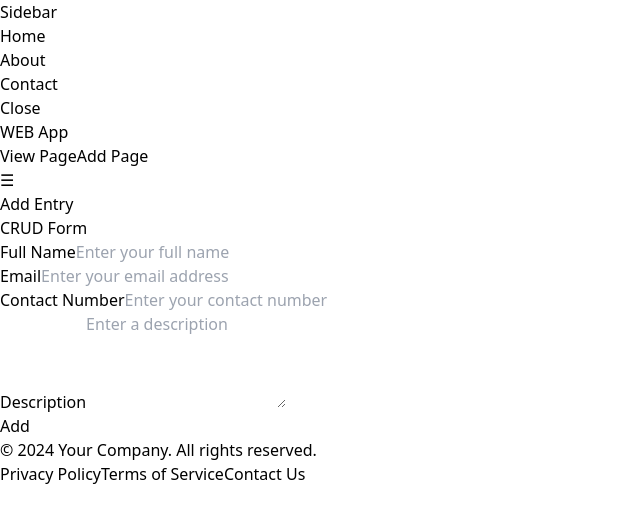
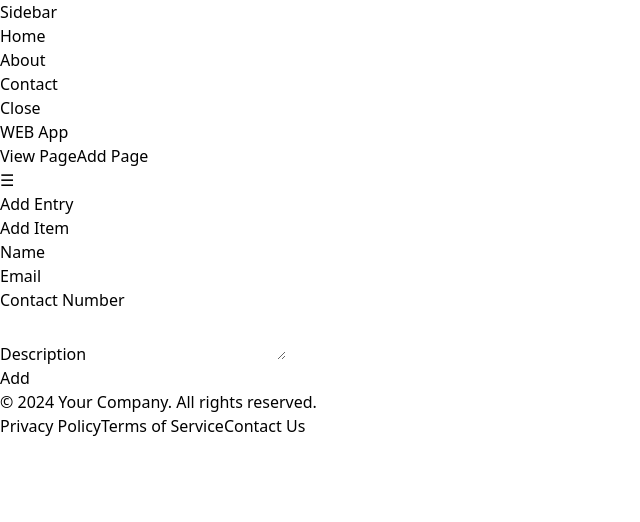
Before and after one commit to khushipokiya/vite-5, a React (Vite) app: page /add in a window 1280 px wide. Shown: the top 522 px of the page, without its empty margins (0-640 px from the left). Built offline with nearby package versions, Linux system fonts and the light colour scheme.

Commit message:
used context

```diff
--- a/src/App.jsx
+++ b/src/App.jsx
@@ -1,92 +1,44 @@
-import React, { useState } from 'react';
-import CrudForm from './componants/Form';
-import Header from './componants/Header';
-import Sidebar from './componants/Sidebar1';
+// src/App.jsx
+import React,{useState} from 'react';
+import { BrowserRouter as Router, Route, Routes } from 'react-router-dom';
+import { AppProvider } from './Appcontext';
 import ViewPage from './pages/ViewPage';
 import AddPage from './pages/AddPage';
+
+
+import Sidebar from './componants/Sidebar1';
+import Form from './componants/Form';
+import Header1 from './componants/Header';
 import Footer from './componants/Footer';
-import { BrowserRouter as Router, Route, Routes } from 'react-router-dom';
 
 const App = () => {
-  const [items, setItems] = useState([]);
-  const [editingIndex, setEditingIndex] = useState(null);
   const [isSidebarOpen, setIsSidebarOpen] = useState(false);
-
-  const handleAdd = (item) => {
-    setItems([...items, item]);
-  };
-
-  //   const handleEdit = (item, index) => {
-  //   // This sets the form to the item to be edited and highlights the correct item
-  //   setEditingIndex(index);
-  //   formik.setValues(item); // Assuming formik is in the parent component or accessible
-  // };
-
-  const handleEdit = (item, index) => {
-    const updatedItems = [...items];
-    updatedItems[index] = item;
-    setItems(updatedItems);
-    setEditingIndex(null);
-  };
-
-  const handleDelete = (index) => {
-    setItems(items.filter((_, i) => i !== index));
-    if (editingIndex === index) {
-      setEditingIndex(null);
-    }
-  };
-
   const toggleSidebar = () => {
     setIsSidebarOpen(!isSidebarOpen);
   };
 
   return (
+    <AppProvider>
       <Router>
         <div className="flex h-screen bg-gray-100">
           <Sidebar isOpen={isSidebarOpen} toggleSidebar={toggleSidebar} />
 
           <div className="flex-1 flex flex-col">
-          <Header toggleSidebar={toggleSidebar} />
-          <main className="flex-1 p-4">
+          <Header1 toggleSidebar={toggleSidebar} />
+              <main className="flex-1 p-6 bg-gray-100">
                 <Routes>
-              <Route
-                path="/"
-                element={
-                  <CrudForm
-                    items={items}
-                    onAdd={handleAdd}
-                    onEdit={handleEdit}
-                    editingIndex={editingIndex}
-                    onDelete={handleDelete}
-                  />
-                }
-              />
-              <Route
-                path="/view"
-                element={
-                  <ViewPage
-                    items={items}
-                    onEdit={handleEdit}
-                    onDelete={handleDelete}
-                  />
-                }
-              />
-              <Route
-                path="/add"
-                element={
-                  <AddPage
-                    onAdd={handleAdd}
-                    editingIndex={editingIndex}
-                    onEdit={handleEdit}
-                  />
-                }
-              />
+                  <Route path="/" element={<Form />} />
+                  <Route path="/add" element={<AddPage />} />
+                  <Route path="/view" element={<ViewPage />} />
+
                 </Routes>
               </main>
           <Footer />
             </div>
+       <div/>
           </div>
       </Router>
+    </AppProvider>
   );
 };
 
--- /dev/null
+++ b/src/Appcontext.jsx
@@ -0,0 +1,43 @@
+// src/AppContext.jsx
+import React, { createContext, useState, useContext } from 'react';
+
+// Create context
+const AppContext = createContext();
+
+// Context provider component
+const AppProvider = ({ children }) => {
+  const [items, setItems] = useState([]);
+  const [currentItem, setCurrentItem] = useState(null);
+
+  const addItem = (item) => {
+    setItems([...items, { ...item, id: Date.now() }]);
+  };
+
+
+  const updateItem = (id, updatedItem) => {
+    setItems(items.map(item => (item.id === id ? { ...updatedItem, id } : item)));
+  };
+
+  const deleteItem = (id) => {
+    setItems(items.filter(item => item.id !== id));
+  };
+
+  const selectItem = (item) => {
+    setCurrentItem(item);
+  };
+
+  const clearCurrentItem = () => {
+    setCurrentItem(null);
+  };
+
+  return (
+    <AppContext.Provider value={{ items, addItem, updateItem, deleteItem, currentItem, setCurrentItem, selectItem, clearCurrentItem }}>
+      {children}
+    </AppContext.Provider>
+  );
+};
+
+// Custom hook to use context
+const useAppContext = () => useContext(AppContext);
+
+export { AppProvider, useAppContext , AppContext};
--- a/src/componants/Footer.jsx
+++ b/src/componants/Footer.jsx
@@ -1,3 +1,5 @@
+
+
 import React from 'react';
 
 const Footer = () => {
--- a/src/componants/Form.jsx
+++ b/src/componants/Form.jsx
@@ -1,58 +1,71 @@
-import React from 'react';
+  // src/components/Form.jsx
+  import React, { useContext, useEffect } from 'react';
   import { useFormik } from 'formik';
+  import { AppContext } from '../Appcontext';  // Ensure this path is correct
 
-const validate = (values) => {
+  const validate = values => {
     const errors = {};
+
     if (!values.name) {
       errors.name = 'Name is required';
     }
+
     if (!values.email) {
       errors.email = 'Email is required';
-  } else if (!/\S+@\S+\.\S+/.test(values.email)) {
-    errors.email = 'Email address is invalid';
+    } else if (!/^[A-Z0-9._%+-]+@[A-Z0-9.-]+\.[A-Z]{2,}$/i.test(values.email)) {
+      errors.email = 'Invalid email address';
     }
-  if (!values.contactNumber) {
-    errors.contactNumber = 'Contact number is required';
-  } else if (!/^\d{10}$/.test(values.contactNumber)) {
-    errors.contactNumber = 'Contact number must be 10 digits';
+
+    if (!values.contact) {
+      errors.contact = 'Contact number is required';
+    } else if (!/^\d+$/.test(values.contact)) {
+      errors.contact = 'Contact number must be numeric';
+    } else if (values.contact.length !==10) {
+      errors.contact = 'Contact number must be 10 digits';
     }
-  if (!values.description) {
-    errors.description = 'Description is required';
-  }
+
     return errors;
   };
 
-const CrudForm = ({ items, onAdd, onEdit, editingIndex, onDelete }) => {
+  const Form = () => {
+    const { addItem, updateItem, currentItem, setCurrentItem } = useContext(AppContext);
+
     const formik = useFormik({
       initialValues: {
-      name: '',
-      email: '',
-      contactNumber: '',
-      description: '',
+        name: currentItem ? currentItem.name : '',
+        description: currentItem ? currentItem.description : '',
+        email: currentItem ? currentItem.email : '',
+        contact: currentItem ? currentItem.contact : '',
       },
       validate,
-    enableReinitialize: true,
       onSubmit: (values) => {
-      if (editingIndex !== null) {
-        onEdit(values, editingIndex);
+        if (currentItem) {
+          updateItem(currentItem.id, values);
         } else {
-        onAdd(values);
+          addItem(values);
         }
+        setCurrentItem(null);
         formik.resetForm();
-    },
+      }
     });
 
-
+    useEffect(() => {
+      if (currentItem) {
+        formik.setValues({
+          name: currentItem.name,
+          description: currentItem.description,
+          email: currentItem.email,
+          contact: currentItem.contact,
+        });
+      }
+    }, [currentItem, formik]);
 
     return (
-    <div className="max-w-4xl mx-auto bg-white p-6 rounded-lg shadow-md">
-      <h2 className="text-xl font-semibold mb-4">CRUD Form</h2>
-
-      <form onSubmit={formik.handleSubmit} className="mb-4">
-        <div className="mb-4">
-          <label htmlFor="name" className="block text-lg font-large text-gray-700">
-            Full Name
-          </label>
+      <div className="flex-1 p-6 max-w-4xl mx-auto bg-white shadow-md rounded-lg">
+        <h2 className="text-2xl font-semibold mb-4">{currentItem ? 'Edit Item' : 'Add Item'}</h2>
+        <form onSubmit={formik.handleSubmit} className="space-y-4">
+          <div>
+            <label htmlFor="name" className="block text-sm font-medium text-gray-700">Name</label>
             <input
               id="name"
               name="name"
@@ -60,18 +73,15 @@ const CrudForm = ({ items, onAdd, onEdit, editingIndex, onDelete }) => {
               onChange={formik.handleChange}
               onBlur={formik.handleBlur}
               value={formik.values.name}
-            className="mt-1 block w-full border border-gray-300 rounded-md shadow-sm py-3 px-4 focus:border-indigo-500 focus:ring-indigo-500 sm:text-sm"
-            placeholder="Enter your full name"
+              className="mt-1 block w-full border border-gray-300 rounded-md shadow-sm focus:ring-blue-500 focus:border-blue-500 sm:text-sm"
             />
-          {formik.touched.name && formik.errors.name ? (
-            <div className="text-red-500 text-lg">{formik.errors.name}</div>
-          ) : null}
+            {formik.errors.name && formik.touched.name && (
+              <div className="text-red-600 text-sm mt-1">{formik.errors.name}</div>
+            )}
           </div>
 
-        <div className="mb-4">
-          <label htmlFor="email" className="block text-lg font-medium text-gray-700">
-            Email
-          </label>
+          <div>
+            <label htmlFor="email" className="block text-sm font-medium text-gray-700">Email</label>
             <input
               id="email"
               name="email"
@@ -79,83 +89,54 @@ const CrudForm = ({ items, onAdd, onEdit, editingIndex, onDelete }) => {
               onChange={formik.handleChange}
               onBlur={formik.handleBlur}
               value={formik.values.email}
-            className="mt-1 block w-full border border-gray-300 rounded-md shadow-sm py-3 px-4 focus:border-indigo-500 focus:ring-indigo-500 sm:text-sm"
-            placeholder="Enter your email address"
+              className="mt-1 block w-full border border-gray-300 rounded-md shadow-sm focus:ring-blue-500 focus:border-blue-500 sm:text-sm"
             />
-          {formik.touched.email && formik.errors.email ? (
-            <div className="text-red-500 text-lg">{formik.errors.email}</div>
-          ) : null}
+            {formik.errors.email && formik.touched.email && (
+              <div className="text-red-600 text-sm mt-1">{formik.errors.email}</div>
+            )}
           </div>
 
-        <div className="mb-4">
-          <label htmlFor="contactNumber" className="block text-lg font-medium text-gray-700">
-            Contact Number
-          </label>
+          <div>
+            <label htmlFor="contact" className="block text-sm font-medium text-gray-700">Contact Number</label>
             <input
-            id="contactNumber"
-            name="contactNumber"
+              id="contact"
+              name="contact"
               type="text"
               onChange={formik.handleChange}
               onBlur={formik.handleBlur}
-            value={formik.values.contactNumber}
-            className="mt-1 block w-full border border-gray-300 rounded-md shadow-sm py-3 px-4 focus:border-indigo-500 focus:ring-indigo-500 sm:text-sm"
-            placeholder="Enter your contact number"
+              value={formik.values.contact}
+              className="mt-1 block w-full border border-gray-300 rounded-md shadow-sm focus:ring-blue-500 focus:border-blue-500 sm:text-sm"
             />
-          {formik.touched.contactNumber && formik.errors.contactNumber ? (
-            <div className="text-red-500 text-lg">{formik.errors.contactNumber}</div>
-          ) : null}
+            {formik.errors.contact && formik.touched.contact && (
+              <div className="text-red-600 text-sm mt-1">{formik.errors.contact}</div>
+            )}
           </div>
 
-        <div className="mb-4">
-          <label htmlFor="description" className="block text-lg font-medium text-gray-700">
-            Description
-          </label>
+          <div>
+            <label htmlFor="description" className="block text-sm font-medium text-gray-700">Description</label>
             <textarea
               id="description"
               name="description"
               onChange={formik.handleChange}
               onBlur={formik.handleBlur}
               value={formik.values.description}
-            className="mt-1 block w-full border border-gray-300 rounded-md shadow-sm py-3 px-4 focus:border-indigo-500 focus:ring-indigo-500 sm:text-sm"
-            rows="4"
-            placeholder="Enter a description"
+              className="mt-1 block w-full border border-gray-300 rounded-md shadow-sm focus:ring-blue-500 focus:border-blue-500 sm:text-sm"
             />
-          {formik.touched.description && formik.errors.description ? (
-            <div className="text-red-500 text-lg">{formik.errors.description}</div>
-          ) : null}
+            {formik.errors.description && formik.touched.description && (
+              <div className="text-red-600 text-sm mt-1">{formik.errors.description}</div>
+            )}
           </div>
 
           <button
             type="submit"
-          className="inline-flex justify-center py-2 px-4 border border-transparent text-base font-medium rounded-md shadow-sm text-white bg-indigo-600 hover:bg-indigo-700 focus:outline-none focus:ring-2 focus:ring-offset-2 focus:ring-indigo-500"
+            disabled={formik.isSubmitting}
+            className="inline-flex justify-center py-2 px-4 border border-transparent text-sm font-medium rounded-md shadow-sm text-white bg-blue-600 hover:bg-blue-700 focus:outline-none focus:ring-2 focus:ring-offset-2 focus:ring-blue-500"
           >
-          {editingIndex !== null ? 'Update' : 'Add'}
+            {currentItem ? 'Update' : 'Add'}
           </button>
         </form>
-
-      <ul className="list-disc pl-5">
-        {items.map((item, index) => (
-          <li key={index} className="mb-2 flex items-center">
-            <div className="mr-4">
-              <strong>{item.name}:</strong> {item.description} | {item.email} | {item.contactNumber}
-            </div>
-            <button
-              onClick={() => onEdit(item, index)}
-              className="bg-yellow-500 text-white hover:bg-yellow-600 rounded-lg px-4 py-2 transition-colors duration-300 mr-2"
-            >
-              Edit
-            </button>
-            <button
-              onClick={() => onDelete(index)}
-              className="bg-red-500 text-white hover:bg-red-600 rounded-lg px-4 py-2 transition-colors duration-300"
-            >
-              Delete
-            </button>
-          </li>
-        ))}
-      </ul>
       </div>
     );
   };
 
-export default CrudForm;
+  export default Form;
--- a/src/componants/Header.jsx
+++ b/src/componants/Header.jsx
@@ -1,7 +1,8 @@
+
 import React from 'react';
 import { Link } from 'react-router-dom';
 
-const Header = ({ toggleSidebar }) => {
+const Header1 = ({ toggleSidebar }) => {
   return (
     <header className="bg-gray-900 text-white shadow-md">
       <div className="container mx-auto flex justify-between items-center p-4 z-40">
@@ -33,4 +34,4 @@ const Header = ({ toggleSidebar }) => {
   );
 };
 
-export default Header;
+export default Header1;
--- a/src/pages/AddPage.jsx
+++ b/src/pages/AddPage.jsx
@@ -1,17 +1,12 @@
 import React from 'react';
-import CrudForm from '../componants/Form'; // Update path if necessary
+import Form from '../componants/Form'; // Update path if necessary
 
-const AddPage = ({ onAdd, editingIndex, onEdit }) => {
+const AddPage = () => {
   return (
     <div className="p-4">
       <h1 className="text-2xl font-semibold mb-4">Add Entry</h1>
-      <CrudForm
-        items={[]}
-        onAdd={onAdd}
-        onEdit={onEdit}
-        editingIndex={editingIndex}
-        onDelete={() => {}} // onDelete is not needed here
-      />
+      <Form/>
+
     </div>
   );
 };
--- a/src/pages/ViewPage.jsx
+++ b/src/pages/ViewPage.jsx
@@ -1,48 +1,47 @@
+// src/pages/ViewPage.jsx
 import React from 'react';
+import { useAppContext } from '../Appcontext';
+import { useNavigate } from 'react-router-dom';
 
-const ViewPage = ({ items, onEdit, onDelete }) => {
+const ViewPage = () => {
+  const { items, selectItem, deleteItem } = useAppContext();
+  const navigate = useNavigate();
+
+  const handleEdit = (item) => {
+    selectItem(item);
+    navigate('/add'); // Redirect to the add page to edit
+  };
+
+  const handleDelete = (id) => {
+    deleteItem(id);
+  };
+
   return (
-    <div className="p-4">
-      <h1 className="text-2xl font-semibold mb-4">View Entries</h1>
-      {items.length > 0 ? (
-        <table className="min-w-full divide-y divide-gray-200">
-          <thead className="bg-gray-800 text-white">
+    <div className="flex flex-col p-6">
+      <h2 className="text-2xl font-semibold mb-4">Items List</h2>
+      <table className="min-w-full divide-y divide-gray-200 bg-white shadow-md rounded-lg">
+        <thead>
           <tr>
-              <th className="px-6 py-3 text-left text-xs font-medium uppercase tracking-wider">Name</th>
-              <th className="px-6 py-3 text-left text-xs font-medium uppercase tracking-wider">Email</th>
-              <th className="px-6 py-3 text-left text-xs font-medium uppercase tracking-wider">Contact Number</th>
-              <th className="px-6 py-3 text-left text-xs font-medium uppercase tracking-wider">Description</th>
-              <th className="px-6 py-3 text-left text-xs font-medium uppercase tracking-wider">Actions</th>
+            <th className="px-6 py-3 text-left text-xs font-medium text-gray-500 uppercase tracking-wider">Name</th>
+            <th className="px-6 py-3 text-left text-xs font-medium text-gray-500 uppercase tracking-wider">Email</th>
+            <th className="px-6 py-3 text-left text-xs font-medium text-gray-500 uppercase tracking-wider">Contact</th>
+            <th className="px-6 py-3 text-left text-xs font-medium text-gray-500 uppercase tracking-wider">Actions</th>
           </tr>
         </thead>
         <tbody className="bg-white divide-y divide-gray-200">
-            {items.map((item, index) => (
-              <tr key={index}>
-                <td className="px-6 py-4 whitespace-nowrap">{item.name}</td>
-                <td className="px-6 py-4 whitespace-nowrap">{item.email}</td>
-                <td className="px-6 py-4 whitespace-nowrap">{item.contactNumber}</td>
-                <td className="px-6 py-4 whitespace-nowrap">{item.description}</td>
-                <td className="px-6 py-4 whitespace-nowrap">
-                  <button
-                    onClick={() => onEdit(item, index)}
-                    className="bg-yellow-500 text-white hover:bg-yellow-600 px-4 py-2 rounded"
-                  >
-                    Edit
-                  </button>
-                  <button
-                    onClick={() => onDelete(index)}
-                    className="bg-red-500 text-white hover:bg-red-600 px-4 py-2 rounded ml-2"
-                  >
-                    Delete
-                  </button>
+          {items.map(item => (
+            <tr key={item.id}>
+              <td className="px-6 py-4 whitespace-nowrap text-sm font-medium text-gray-900">{item.name}</td>
+              <td className="px-6 py-4 whitespace-nowrap text-sm text-gray-500">{item.email}</td>
+              <td className="px-6 py-4 whitespace-nowrap text-sm text-gray-500">{item.contact}</td>
+              <td className="px-6 py-4 whitespace-nowrap text-sm font-medium">
+                <button onClick={() => handleEdit(item)} className="text-blue-600 hover:text-blue-800 mr-2">Edit</button>
+                <button onClick={() => handleDelete(item.id)} className="text-red-600 hover:text-red-800">Delete</button>
               </td>
             </tr>
           ))}
         </tbody>
       </table>
-      ) : (
-        <p>No entries available.</p>
-      )}
     </div>
   );
 };
```
Also changed, not shown: src/componants/Navbar.jsx (deleted), src/componants/Sidebar1.jsx (line endings or trailing spaces). Lines whose indentation alone changed are shown as unchanged.
